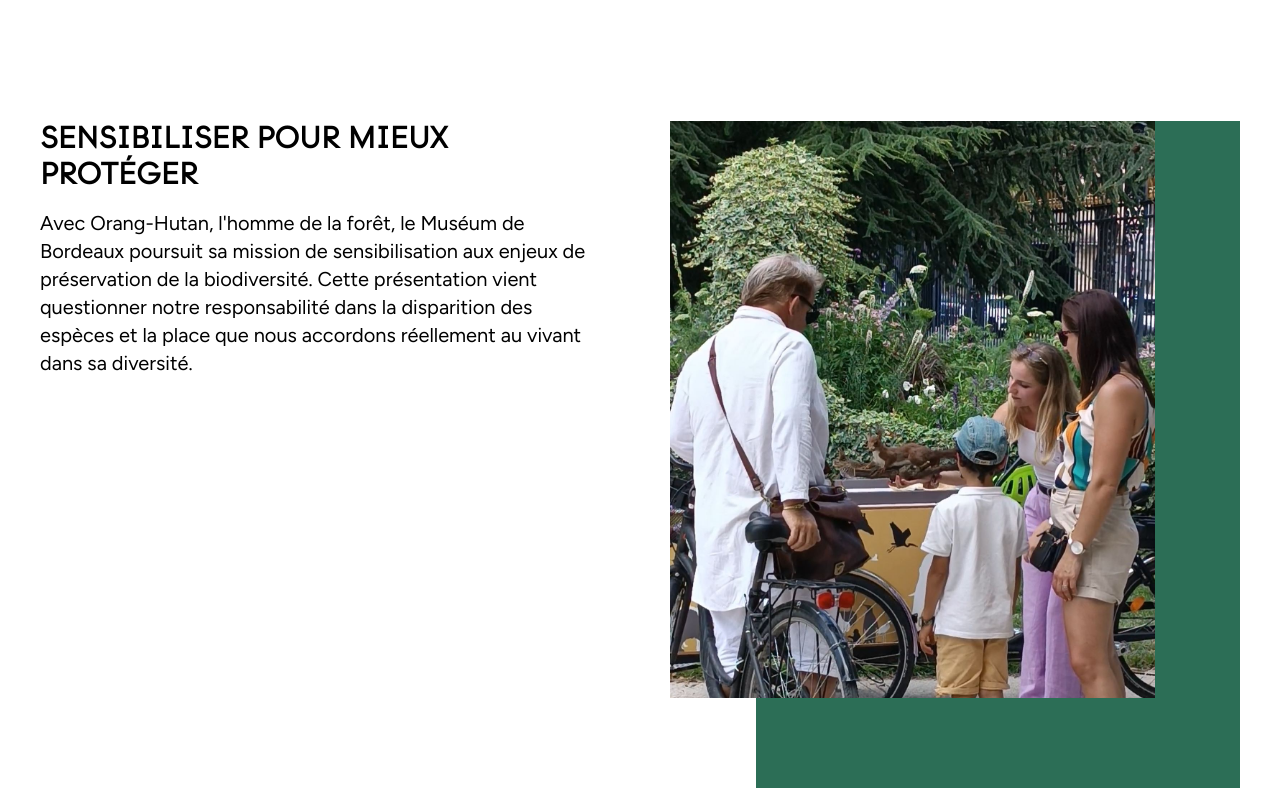
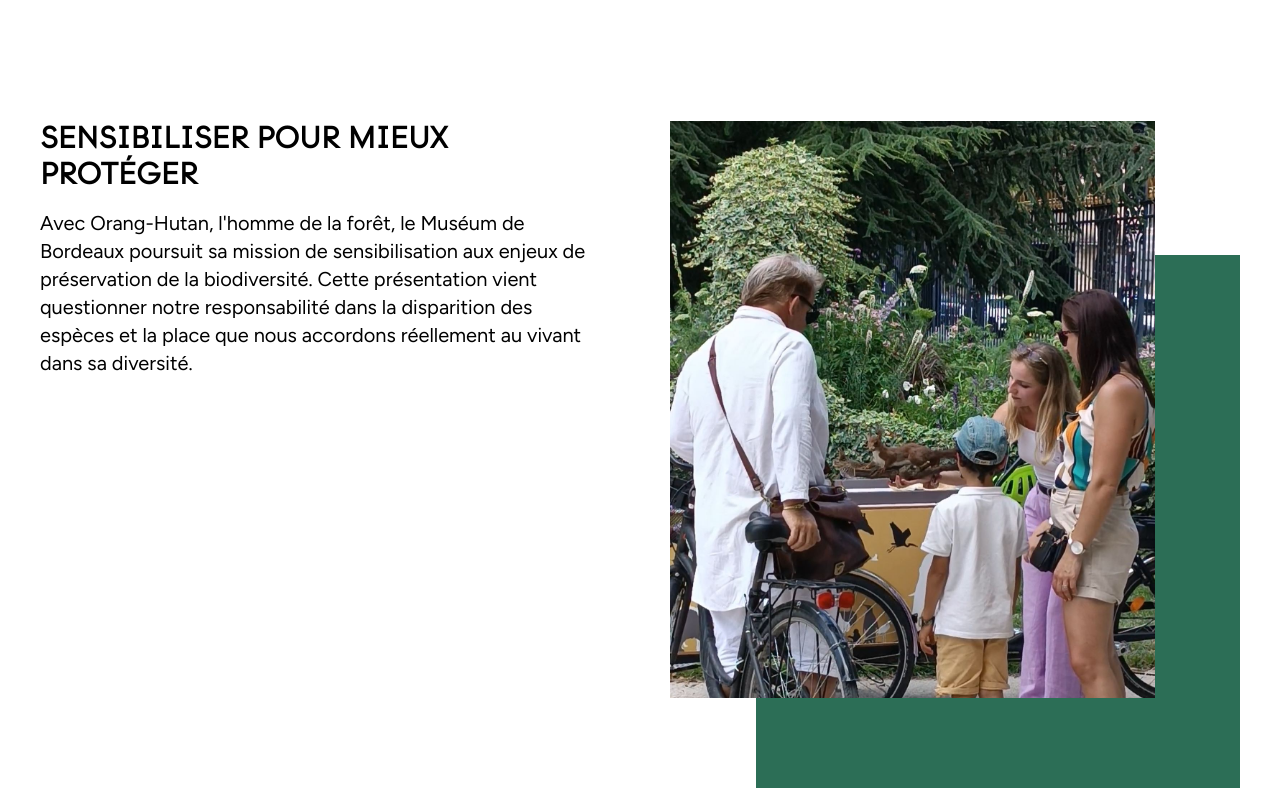
Before and after one commit to MehdiAks/MUSEUM-DE-BORDEAUX-2, a plain HTML site: page ORANG_HUTAN.html in a window 1280 px wide. Shown: the part 1780-2580 px from the top of the page. Drawn offline with Linux system fonts and the light colour scheme.

Commit message:
correction shadow cisition orang hutan

```diff
--- a/assets/css/style_article.css
+++ b/assets/css/style_article.css
@@ -159,6 +159,8 @@ p {
 .shadow-bottom-right::before {
     bottom: 0;
     left: 15%;
+    top: 20%;
+    height: 80%;
     width: 85%;
     aspect-ratio: 0.84;
 }
```
